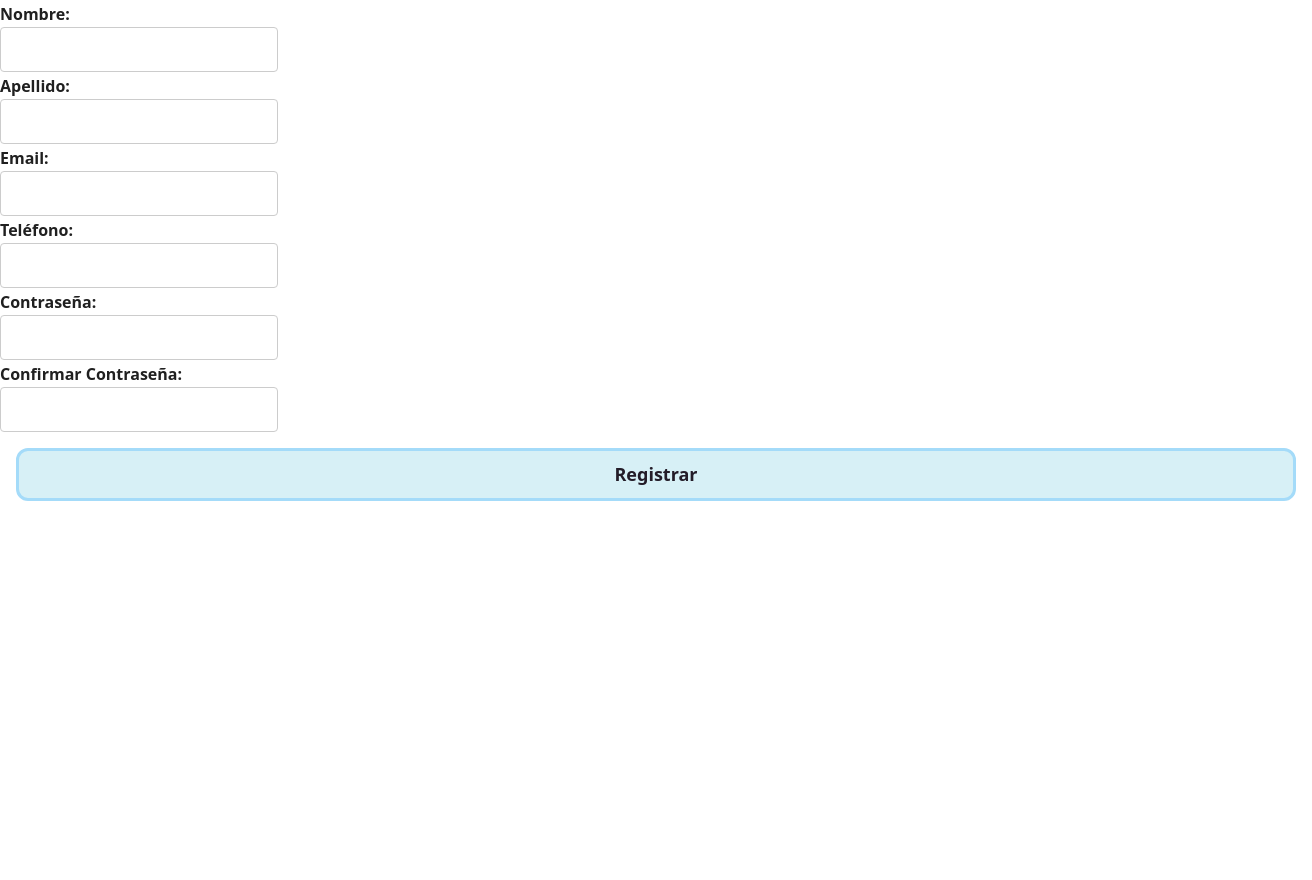
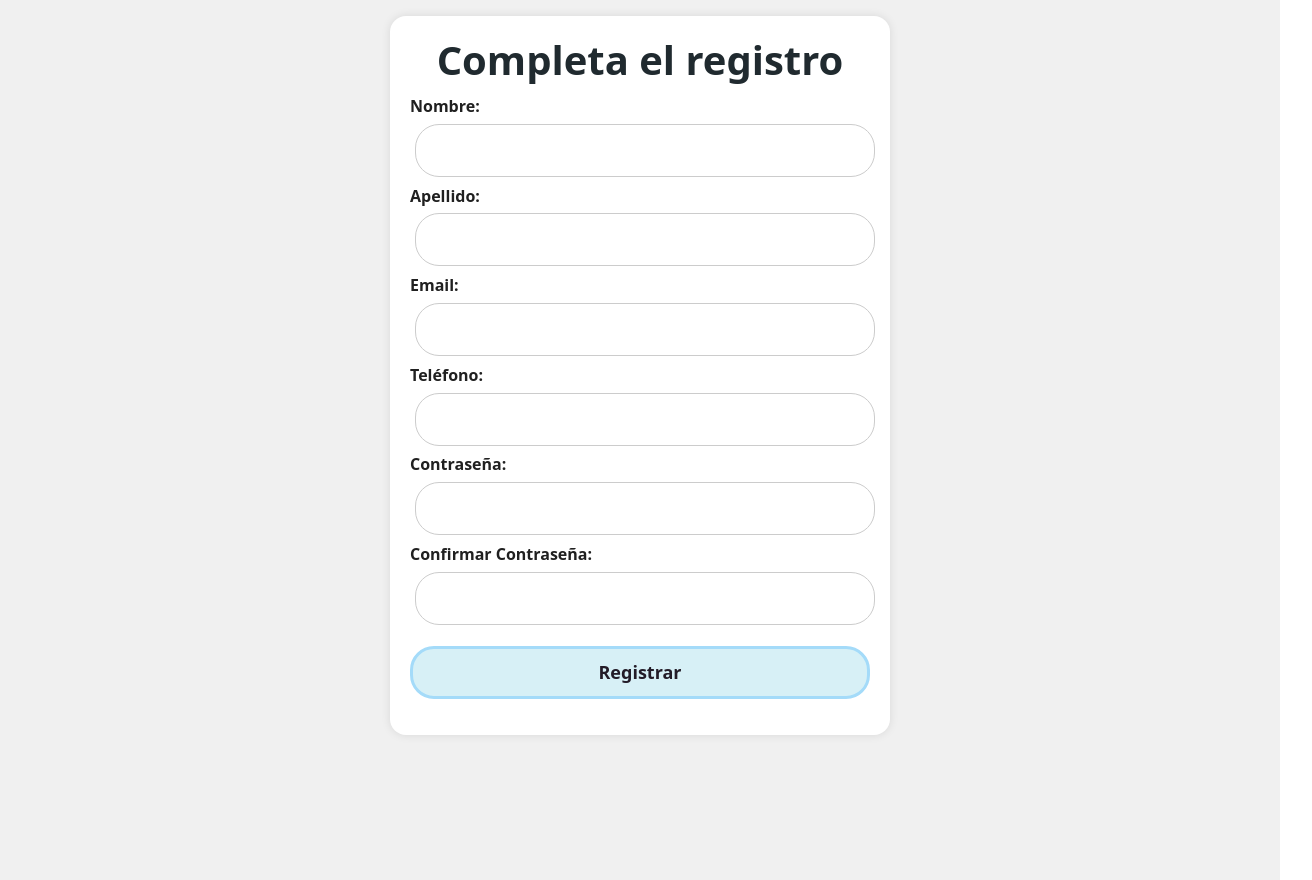
Before and after one commit to Caronila/GrupoN-Clase6, a React (Vite) app in the folder RegistroFormulario/: page / in a window 1280 px wide. Shown: the whole page, 1312 px wide, since content can reach past the window. Before the commit the page ends 800 px from the top, so only its background shows below. Built offline with nearby package versions, Linux system fonts and the light colour scheme.

Commit message:
Estilos formulario

```diff
--- a/RegistroFormulario/src/components/Registro.css
+++ b/RegistroFormulario/src/components/Registro.css
@@ -1,14 +1,39 @@
 main {
-    display: grid;
+    display: flex;
+    align-items: center;
+    justify-content: center;
+    height: 110vh;
+    background-color: #f0f0f0;
+
+  }
+
+  .container {
+    display: flex;
+    flex-direction: column;
+    align-items: center;
+    justify-content: center;
     text-align: center;
-    grid-template-rows: auto;
   }
 
   form {
-    display: inline-block;
     gap: 10px;
     font-size: large;
     text-align: justify;
+    max-width: 500px;
+    width: 100%;
+    padding: 20px;
+    background-color: white;
+    border-radius: 16px;
+    box-shadow: 0 0 10px rgba(0, 0, 0, 0.1);
+    align-self: flex-start;
+    margin-top: 1rem;
+     }
+
+  h1 {
+    color: #202a2f;
+    font-weight: bold;
+    align-self: center;
+    text-align: center;
 
   }
 
@@ -16,15 +41,14 @@ label {
     font-weight: bold;
     color: #202020;
     font-size: medium;
-
   }
 
   input {
-    padding: 8px;
+    padding: 12px;
     border: 1px solid #ccc;
-    border-radius: 4px;
-    align-self: center;
-    display: block;
+    border-radius: 24px;
+    width: 100%;
+    margin: 0.3rem;
   }
 
   button {
@@ -34,7 +58,7 @@ button {
     border: #a4dbf9;
     border-style: solid;
     border-width: 0.2rem;
-    border-radius: 12px;
+    border-radius: 24px;
     cursor: pointer;
     text-align: center;
     width: 100%;
@@ -42,7 +66,7 @@ button {
     box-shadow: #241031;
     font-weight: bold;
     text-align: center;
-    margin: 1rem;
+    margin: 1rem 0;
   }
 
   button:hover {
--- a/RegistroFormulario/src/components/Registro.jsx
+++ b/RegistroFormulario/src/components/Registro.jsx
@@ -4,8 +4,9 @@ import './Registro.css'
 const Registro = () => {
     return (
         <>
+
         <main>
-            <form>
+                <form><h1>Completa el registro</h1>
                 <label htmlFor="nombre">Nombre:</label>
                 <input type="text" id="nombre" name="nombre" required />
                 <label htmlFor="apellido">Apellido:</label>
```
Lines whose indentation alone changed are shown as unchanged.
